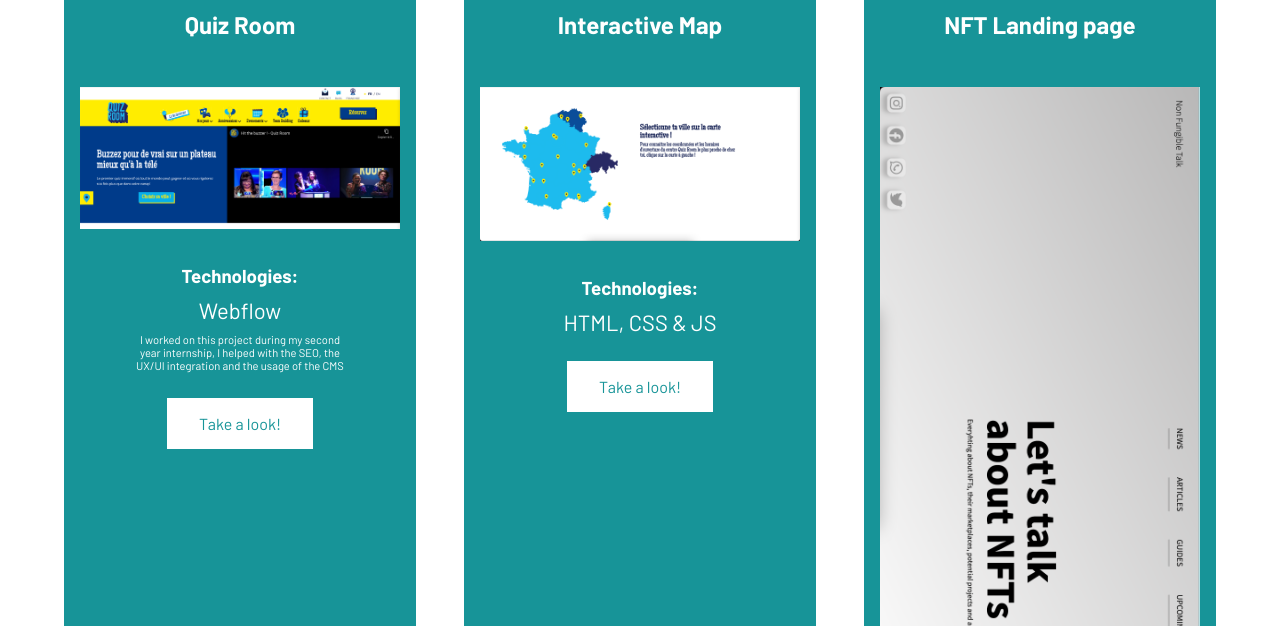
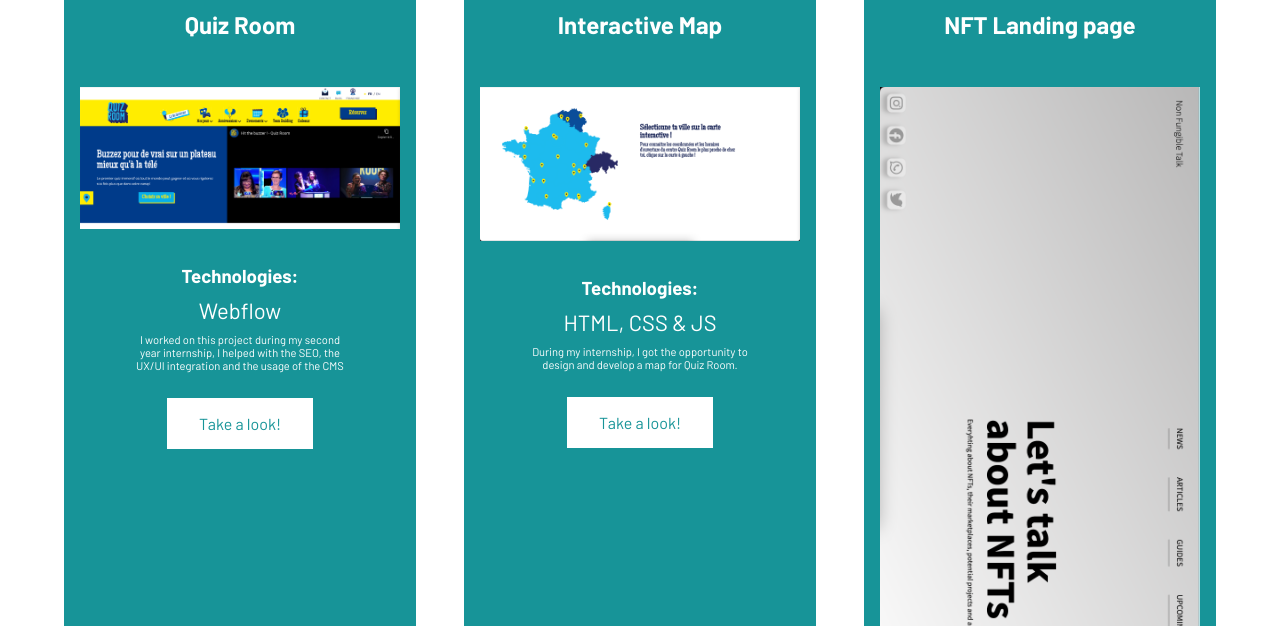
Before and after one commit to gregoirevaillant/gregoirevaillant.github.io, a plain HTML site: page portfolio/portfolio.html in a window 1280 px wide. Shown: the part 174-800 px from the top of the page. Drawn offline with Linux system fonts and the light colour scheme.

Commit message:
fix projet

```diff
--- a/portfolio/portfolio.html
+++ b/portfolio/portfolio.html
@@ -44,6 +44,7 @@
       <div class="projectTechnologies">
         <h3>Technologies:</h3>
         <p>HTML, CSS & JS</p>
+        <p class="explication">During my internship, I got the opportunity to design and develop a map for Quiz Room.</p>
       </div>
       <div class="buttonDiv">
         <a class="projectButton" target="_blank" href="./mapProject/index.html">Take a look!</a>
```
